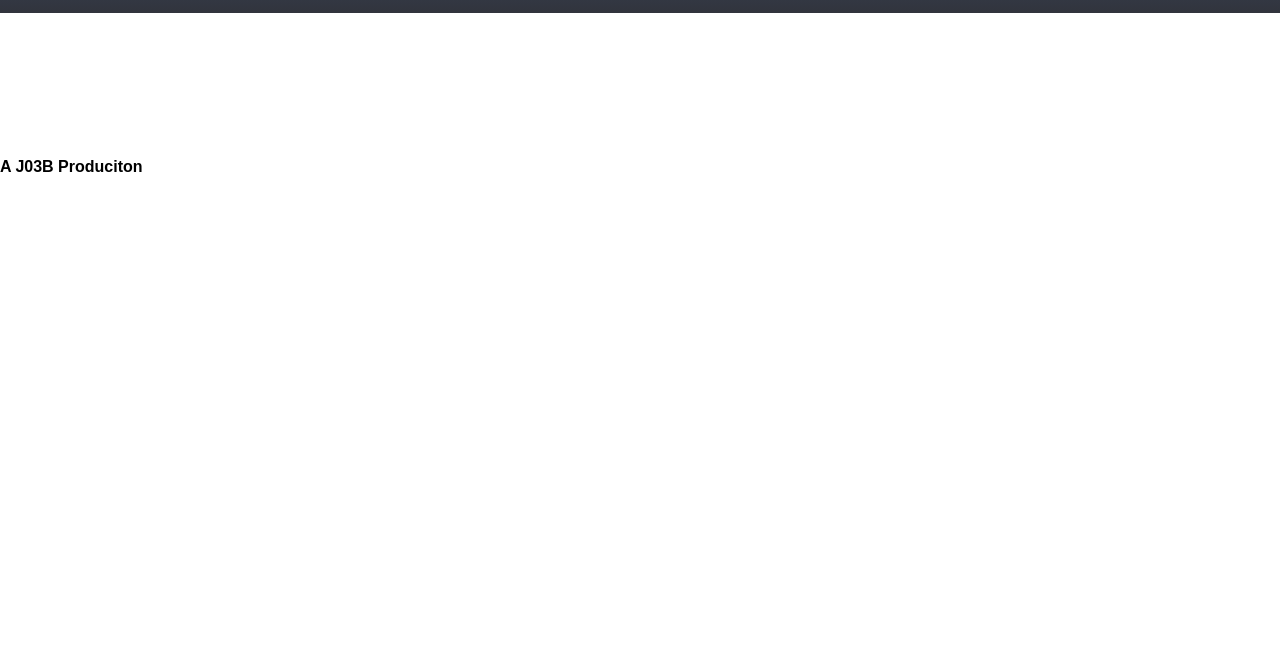
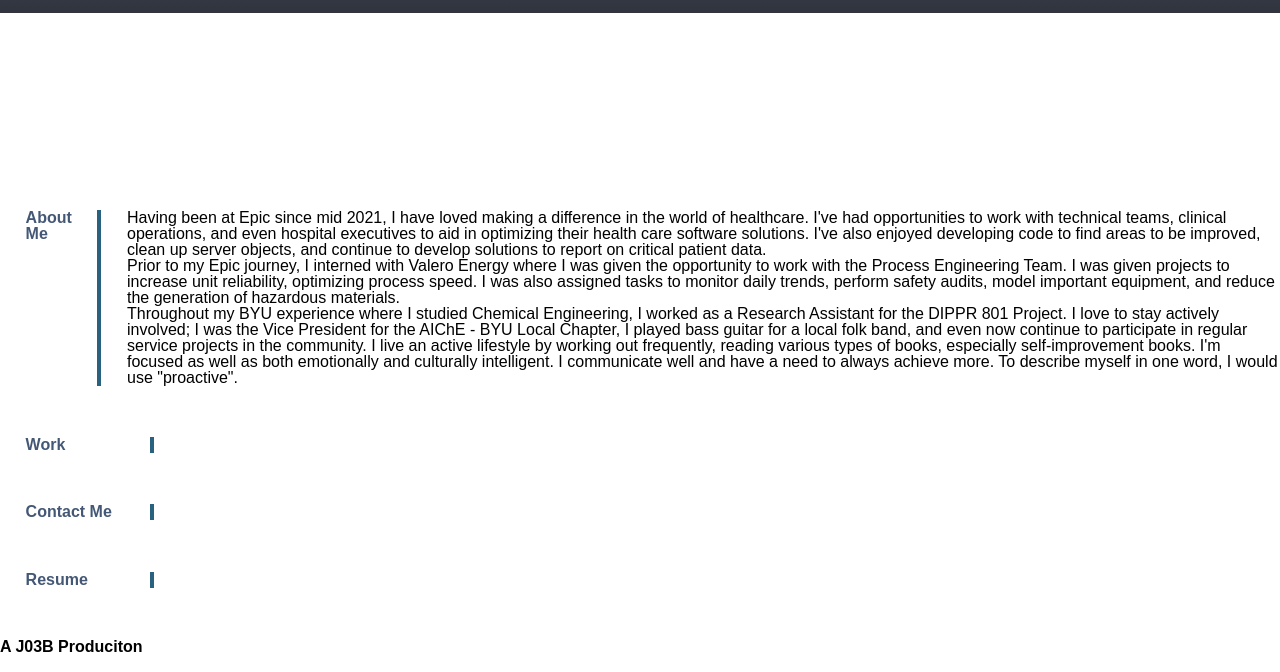
Before and after one commit to J03B/module-challenges, a plain HTML site: page 02-Challenge/Joes-portfolio/index.html in a window 1280 px wide. Shown: the part 128-800 px from the top of the page. Drawn offline with Linux system fonts and the light colour scheme.

Commit message:
Added About Me content and section flex displays

```diff
--- a/02-Challenge/Joes-portfolio/assets/css/style.css
+++ b/02-Challenge/Joes-portfolio/assets/css/style.css
@@ -1,6 +1,7 @@
 :root {
     --white: #fff;
     --light: #92CCCD;
+    --lightShadow: #29627e;
     --medium: #445876;
     --dark: #31343D;
 }
@@ -46,6 +47,20 @@ sub {
     font-size: large;
 }
 
+div {
+    display: flex;
+    margin: 4% 0 4% 0;
+}
+
+aside {
+    width: 10%;
+    padding-right: 2%;
+    margin: 0 2% 0 2%;
+    float: left;
+    border-right: 4px solid var(--lightShadow);
+    color: var(--medium);
+}
+
 /* class styles */
 
 .J03B {
--- a/02-Challenge/Joes-portfolio/index.html
+++ b/02-Challenge/Joes-portfolio/index.html
@@ -32,24 +32,52 @@
         <!-- Main Body of the portfolio -->
         <main>
             <!-- About Me Section -->
+            <div>
+                <aside class="About-Me-Aside">
+                    <h2>About Me</h2>
+                </aside>
                 <section id="About-Me">
-
+                    <p>
+                        Having been at Epic since mid 2021, I have loved making a difference in the world of healthcare. I've had opportunities to work with technical teams, clinical operations, and even hospital executives to aid in optimizing their health care software solutions. I've also enjoyed developing code to find areas to be improved, clean up server objects, and continue to develop solutions to report on critical patient data.
+                    </p>
+                    <p>
+                        Prior to my Epic journey, I interned with Valero Energy where I was given the opportunity to work with the Process Engineering Team. I was given projects to increase unit reliability, optimizing process speed. I was also assigned tasks to monitor daily trends, perform safety audits, model important equipment, and reduce the generation of hazardous materials.
+                    </p>
+                    <p>
+                        Throughout my BYU experience where I studied Chemical Engineering, I worked as a Research Assistant for the DIPPR 801 Project. I love to stay actively involved; I was the Vice President for the AIChE - BYU Local Chapter, I played bass guitar for a local folk band, and even now continue to participate in regular service projects in the community. I live an active lifestyle by working out frequently, reading various types of books, especially self-improvement books. I'm focused as well as both emotionally and culturally intelligent. I communicate well and have a need to always achieve more. To describe myself in one word, I would use "proactive".
+                    </p>
                 </section>
+            </div>
 
             <!-- Work Section -->
+            <div>
+                <aside class="Work-Aside">
+                    <h2>Work</h2>
+                </aside>
                 <section id="Work">
 
                 </section>
+            </div>
 
             <!-- Contact Me Section-->
+            <div>
+                <aside class="Contact-Me-Aside">
+                    <h2>Contact Me</h2>
+                </aside>
                 <section id="Contact-Me">
 
                 </section>
+            </div>
 
             <!-- Resume Section -->
+            <div>
+                <aside class="Resume-Aside">
+                    <h2>Resume</h2>
+                </aside>
                 <section id="Resume">
 
                 </section>
+            </div>
 
         </main>
 
```
Lines whose indentation alone changed are shown as unchanged.
